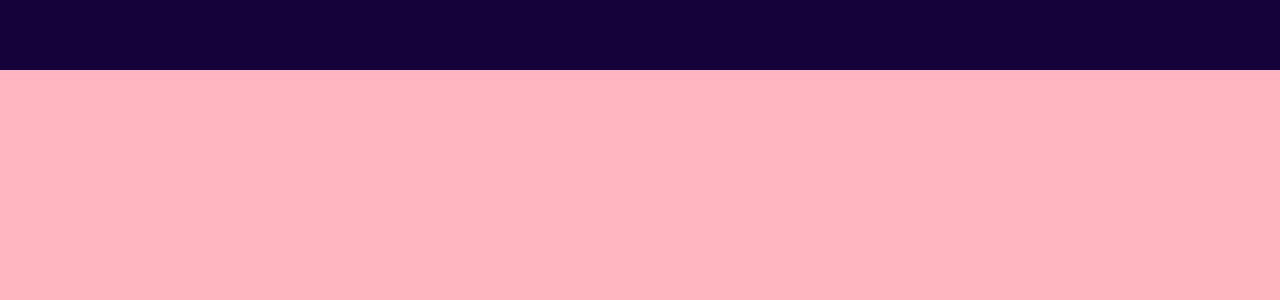
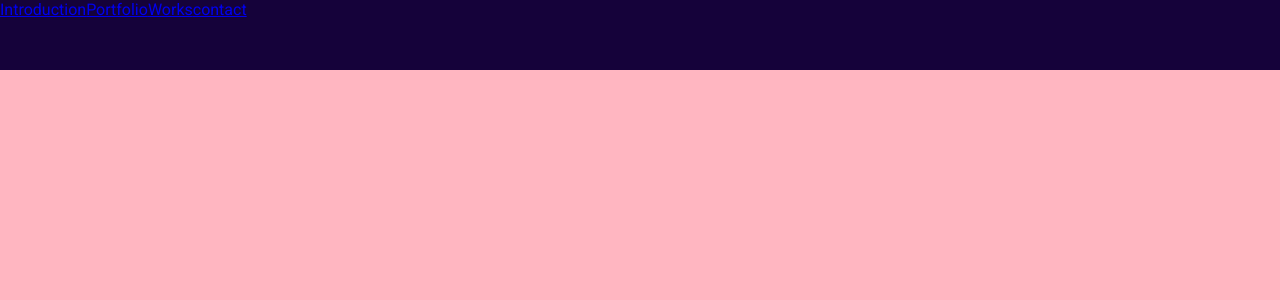
Before and after one commit to LucasStrand/react_portfolio, a React (Create React App) app: page / in a window 1280 px wide. Shown: the top 300 px of the page. Built offline with nearby package versions, Linux system fonts and the light colour scheme; the HTML template or start-up script is replaced by a standard one.

Commit message:
added navbar items

```diff
--- a/src/components/contact/Contact.jsx
+++ b/src/components/contact/Contact.jsx
@@ -2,7 +2,7 @@ import './contact.scss'
 
 export default function Contact() {
   return (
-      <div className='contact'>
+      <div className='contact' id="contact">
 
       </div>
   )
--- a/src/components/introduction/Introduction.jsx
+++ b/src/components/introduction/Introduction.jsx
@@ -2,7 +2,7 @@ import './introduction.scss'
 
 export default function Introduction() {
   return (
-      <div className='introduction'>
+      <div className='introduction' id="introduction">
 
       </div>
   )
--- a/src/components/navbar/Navbar.jsx
+++ b/src/components/navbar/Navbar.jsx
@@ -3,7 +3,15 @@ import './navbar.scss'
 export default function Navbar() {
   return (
       <div className='navbar'>
-
+          <div className="wrapper">
+              <div className="left">
+                  <a href="#introduction">Introduction</a>
+                  <a href="#portfolio">Portfolio</a>
+                  <a href="#works">Works</a>
+                  <a href="#contact">contact</a>
+              </div>
+              <div className="right"></div>
+          </div>
       </div>
   )
 }
--- a/src/components/portfolio/Portfolio.jsx
+++ b/src/components/portfolio/Portfolio.jsx
@@ -2,7 +2,7 @@ import './portfolio.scss'
 
 export default function Portfolio() {
   return (
-      <div className='portfolio'>
+      <div className='portfolio' id="portfolio">
 
       </div>
   )
--- a/src/components/testimonials/Testimonials.jsx
+++ b/src/components/testimonials/Testimonials.jsx
@@ -2,6 +2,6 @@ import './testimonials.scss'
 
 export default function Testimonials() {
   return (
-    <div className='testimonials'></div>
+    <div className='testimonials' id="testimonials"></div>
   )
 }
--- a/src/components/works/Works.jsx
+++ b/src/components/works/Works.jsx
@@ -2,7 +2,7 @@ import './works.scss'
 
 export default function Works() {
   return (
-      <div className='works'>
+      <div className='works' id="works">
 
       </div>
   )
```
